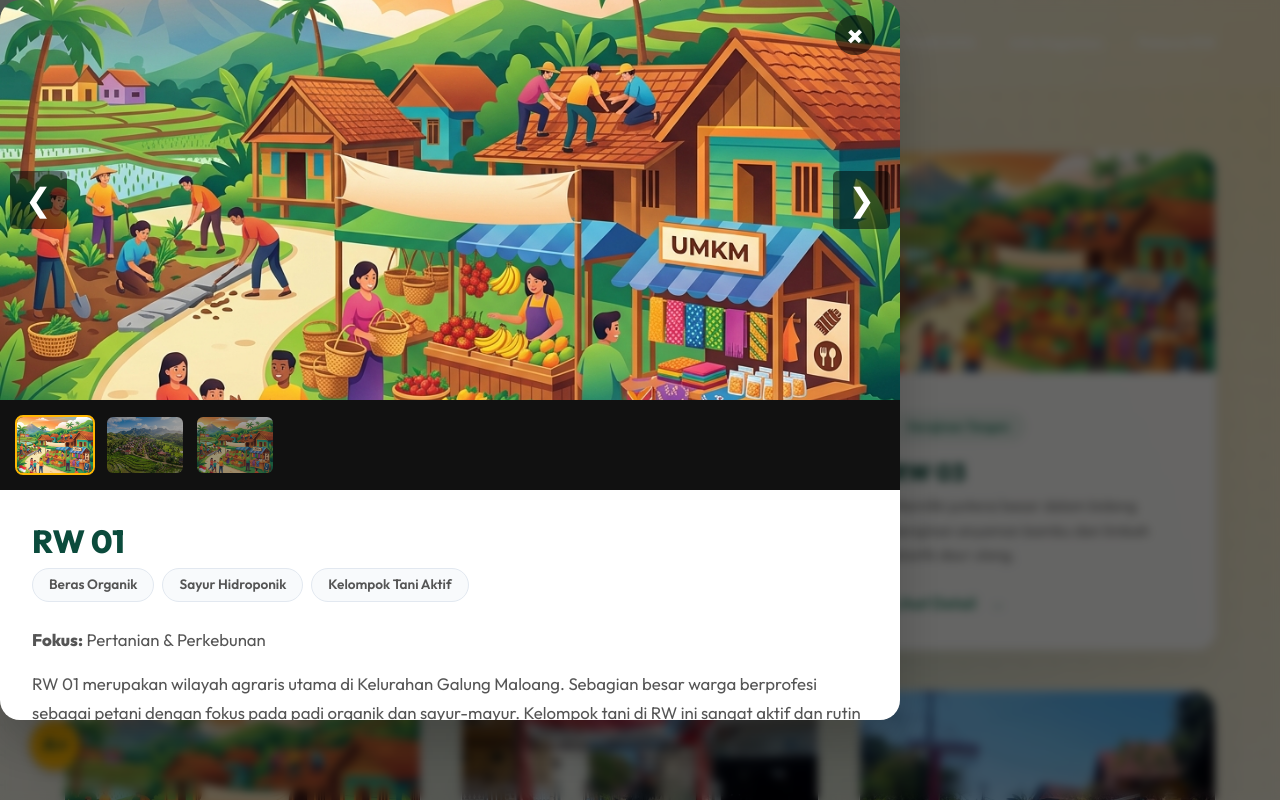
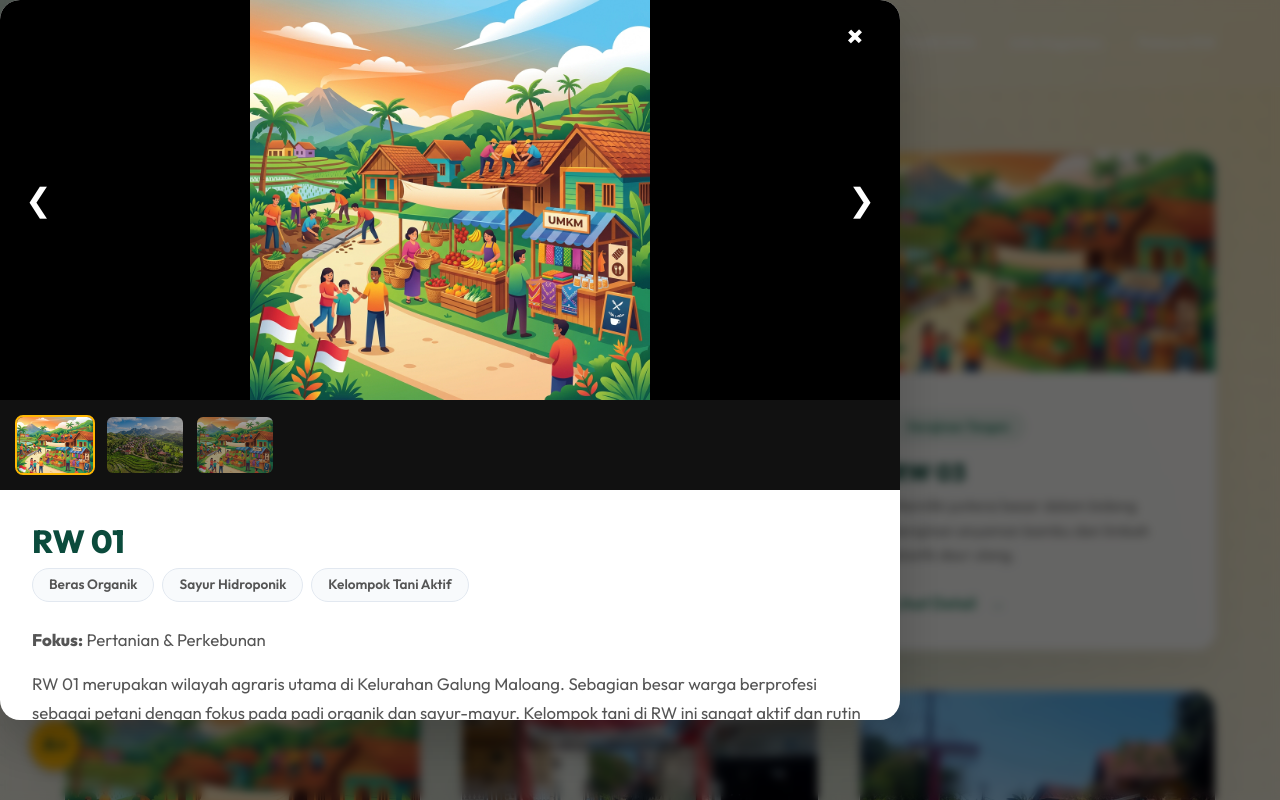
Before and after one commit to dutgit/Media-Informasi-Galung-Maloang, a website built with Vite: page index.html in a window 1280 px wide. Both pictures are taken after a click on the element 242 px from the left and 1903 px from the top of the page. Shown: the part 1503-2303 px from the top of the page. Built offline with nearby package versions, Linux system fonts and the light colour scheme; a web font is replaced by a local one.

Commit message:
fix: memperbaiki tampilan layout modal galeri di desktop

```diff
--- a/src/style.css
+++ b/src/style.css
@@ -700,7 +700,13 @@ footer {
   padding: 0;
   max-width: 900px;
   max-height: 90vh;
+  overflow: hidden; /* Keep rounded corners */
+}
+
+.proker-modal-body {
   overflow-y: auto;
+  max-height: 90vh;
+  width: 100%;
 }
 
 .proker-gallery-main {
@@ -744,7 +750,7 @@ footer {
 .proker-gallery-main img {
   width: 100%;
   height: 100%;
-  object-fit: cover;
+  object-fit: contain;
   transition: opacity 0.3s ease;
 }
 
```
